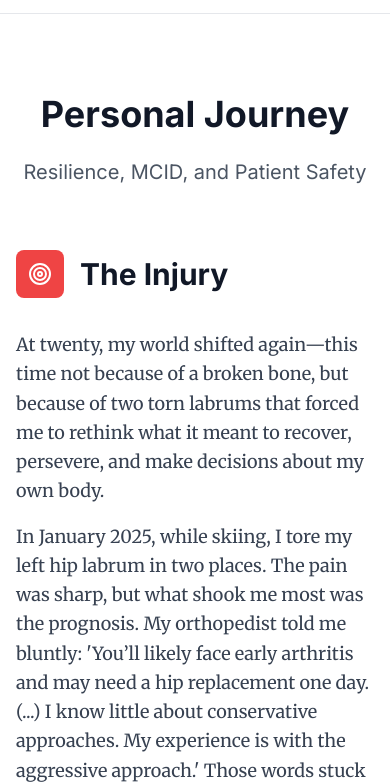
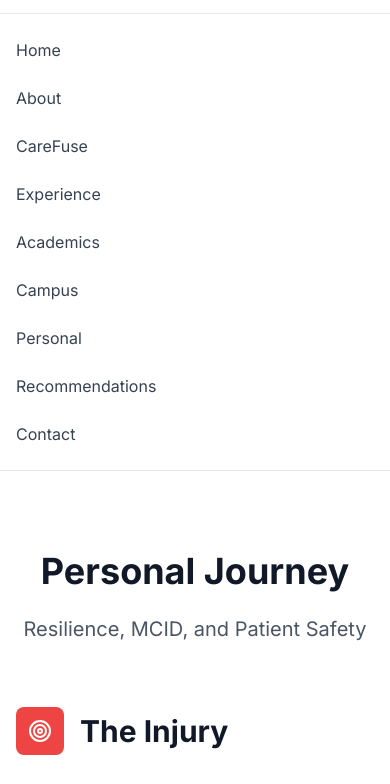
Before and after one commit to yuribraga26/yuribraga26.github.io, a plain HTML site: page personal/index.html in a window 390 px wide. Both pictures are taken after a click on the button 362 px from the left and 29 px from the top of the page. Shown: the part 51-835 px from the top of the page. Drawn offline with Linux system fonts and the light colour scheme.

Commit message:
Adding one more button and hopefully fixing mobile

```diff
--- a/personal/index.html
+++ b/personal/index.html
@@ -51,7 +51,7 @@
 </a>
 </div>
 <div class="md:hidden">
-<button class="text-gray-700 hover:text-carefuse-teal focus:outline-none focus:text-carefuse-teal">
+<button id="mobile-menu-button" aria-expanded="false" aria-controls="mobile-menu" class="text-gray-700 hover:text-carefuse-teal focus:outline-none focus:text-carefuse-teal">
 <svg xmlns="http://www.w3.org/2000/svg" width="24" height="24" viewBox="0 0 24 24" fill="none" stroke="currentColor" stroke-width="2" stroke-linecap="round" stroke-linejoin="round" class="lucide lucide-menu w-6 h-6" aria-hidden="true">
 <path d="M4 5h16">
 </path>
@@ -65,6 +65,20 @@
 </div>
 </div>
 </nav>
+<!-- Mobile menu (hidden by default) -->
+<div id="mobile-menu" class="md:hidden hidden bg-white border-b border-gray-200">
+	<div class="px-4 pt-4 pb-4 space-y-2">
+		<a class="block text-gray-700 py-2" href="/">Home</a>
+		<a class="block text-gray-700 py-2" href="/about/">About</a>
+		<a class="block text-gray-700 py-2" href="/carefuse/">CareFuse</a>
+		<a class="block text-gray-700 py-2" href="/experience/">Experience</a>
+		<a class="block text-gray-700 py-2" href="/academics/">Academics</a>
+		<a class="block text-gray-700 py-2" href="/campus-involvement/">Campus</a>
+		<a class="block text-gray-700 py-2" href="/personal/">Personal</a>
+		<a class="block text-gray-700 py-2" href="/recommendations/">Recommendations</a>
+		<a class="block text-gray-700 py-2" href="/contact/">Contact</a>
+	</div>
+</div>
 <main class="min-h-screen">
 <div class="py-20 bg-white">
 <div class="max-w-4xl mx-auto px-4 sm:px-6 lg:px-8">
@@ -165,6 +179,19 @@
 </a>
 </div>
 </main>
+<div style="height:0"></div>
+<div><!-- spacer for sticky footer --></div>
+<script>
+	(function(){
+		var btn = document.getElementById('mobile-menu-button');
+		var menu = document.getElementById('mobile-menu');
+		if(!btn || !menu) return;
+		btn.addEventListener('click', function(){
+			var open = menu.classList.toggle('hidden') === false;
+			btn.setAttribute('aria-expanded', open ? 'true' : 'false');
+		});
+	})();
+</script>
 <footer class="bg-gray-900 text-white">
 <div class="max-w-7xl mx-auto px-4 sm:px-6 lg:px-8 py-12">
 <div class="grid grid-cols-1 md:grid-cols-3 gap-8">
```
Also changed, not shown: academics/index.html (+27 -2 lines), index.html (+9 -0 lines).
